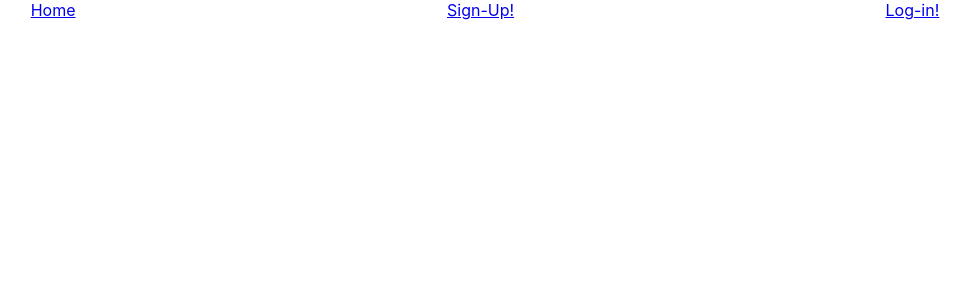
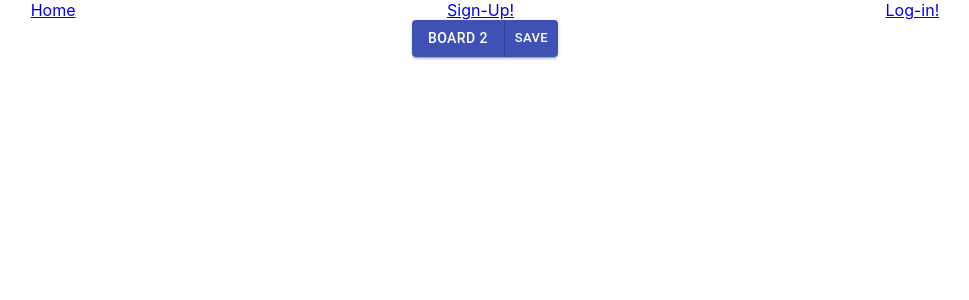
Before and after one commit to Build-Week-Pintereach-PT/Front-End, a React (Create React App) app: page /article in a window 1280 px wide. Shown: the top 300 px of the page, without its empty margins (155-1124 px from the left). Built offline with nearby package versions, Linux system fonts and the light colour scheme.

Commit message:
added save button component. Also added Article component to test Save button

```diff
--- a/src/App.js
+++ b/src/App.js
@@ -6,6 +6,7 @@ import Login from  './components/forms/Login'
 import { Route } from 'react-router-dom'
 import Homepage from './components/home/HomePage'
 import DashBoard from './components/home/DashBoard';
+import ArticleCard from './components/article/ArticleCard';
 
 
 function App() {
@@ -16,6 +17,7 @@ function App() {
       <Route exact path= '/signup' component= {SignUp}/>
       <Route exact path='/login' component={Login}/>
       <Route exact path='/dashboard' component={DashBoard}/>
+      <Route exact path ='/article' component={ArticleCard}/>
     </div>
   );
 }
--- a/src/components/SaveButton.js
+++ b/src/components/SaveButton.js
@@ -0,0 +1,90 @@
+import React from 'react';
+import Grid from '@material-ui/core/Grid';
+import Button from '@material-ui/core/Button';
+import ButtonGroup from '@material-ui/core/ButtonGroup';
+import ClickAwayListener from '@material-ui/core/ClickAwayListener';
+import Grow from '@material-ui/core/Grow';
+import Paper from '@material-ui/core/Paper';
+import Popper from '@material-ui/core/Popper';
+import MenuItem from '@material-ui/core/MenuItem';
+import MenuList from '@material-ui/core/MenuList';
+
+// This will be an array of Boards
+const options = ['Board 1', 'Board 2', 'Board 3'];
+
+export default function SaveButton() {
+  const [open, setOpen] = React.useState(false);
+  const anchorRef = React.useRef(null);
+  const [selectedIndex, setSelectedIndex] = React.useState(1);
+
+  const handleClick = () => {
+    console.info(`You clicked ${options[selectedIndex]}`);
+  };
+
+  //   This is where you assign what the click will do
+  const handleMenuItemClick = (event, index) => {
+    setSelectedIndex(index);
+    setOpen(false);
+  };
+
+  const handleToggle = () => {
+    setOpen(prevOpen => !prevOpen);
+  };
+
+  const handleClose = event => {
+    if (anchorRef.current && anchorRef.current.contains(event.target)) {
+      return;
+    }
+
+    setOpen(false);
+  };
+
+  return (
+    <Grid container direction="column" alignItems="center">
+      <Grid item xs={12}>
+        <ButtonGroup variant="contained" color="primary" ref={anchorRef} aria-label="split button">
+          <Button onClick={handleClick}>{options[selectedIndex]}</Button>
+          <Button
+            color="primary"
+            size="small"
+            aria-controls={open ? 'split-button-menu' : undefined}
+            aria-expanded={open ? 'true' : undefined}
+            aria-label="select merge strategy"
+            aria-haspopup="menu"
+            onClick={handleToggle}
+          >
+            Save
+          </Button>
+        </ButtonGroup>
+        <Popper open={open} anchorEl={anchorRef.current} role={undefined} transition disablePortal>
+          {({ TransitionProps, placement }) => (
+            <Grow
+              {...TransitionProps}
+              style={{
+                transformOrigin: placement === 'bottom' ? 'center top' : 'center bottom',
+              }}
+            >
+              <Paper>
+                <ClickAwayListener onClickAway={handleClose}>
+                  <MenuList id="split-button-menu">
+                      {/* This maps over the Array of boards and assigns them a menu item in the dropdown */}
+                    {options.map((option, index) => (
+                      <MenuItem
+                        key={option}
+                        disabled={index === 5}
+                        selected={index === selectedIndex}
+                        onClick={event => handleMenuItemClick(event, index)}
+                      >
+                        {option}
+                      </MenuItem>
+                    ))}
+                  </MenuList>
+                </ClickAwayListener>
+              </Paper>
+            </Grow>
+          )}
+        </Popper>
+      </Grid>
+    </Grid>
+  );
+}
--- a/src/components/article/ArticleCard.js
+++ b/src/components/article/ArticleCard.js
@@ -0,0 +1,11 @@
+import React from 'react'
+import SaveButton from '../SaveButton'
+
+const ArticleCard =()=>{
+
+return (
+    <SaveButton/>
+)
+
+}
+export default ArticleCard;
--- a/src/components/forms/Login.js
+++ b/src/components/forms/Login.js
@@ -9,7 +9,7 @@ align-items:center;
 `
 
 const Login = () => {
-  const { handleSubmit, register, errors, reset } = useForm();
+  const { handleSubmit, register, errors } = useForm();
   const onSubmit = (values, e) => {
     console.log(values);
     e.target.reset()
@@ -23,10 +23,16 @@ const Login = () => {
         <input
             name="email"
             placeholder="Email"
-            ref={register({ required: true })}
+            ref={register({
+              required: true,
+              pattern: {
+                  value: /^[A-Z0-9._%+-]+@[A-Z0-9.-]+\.[A-Z]{2,4}$/i,
+                  message: "invalid email address"
+                } })}
         />
         {errors.email && errors.email.type === 'required' && <p>This field is required</p>
         }
+        {errors.email && errors.email.message}
 
         <label>Password</label>
         <input
--- a/src/components/home/DashBoard.js
+++ b/src/components/home/DashBoard.js
@@ -1,5 +1,4 @@
 import React from 'react'
-
 
 
 const DashBoard = () => {
--- a/src/components/home/NavBar.js
+++ b/src/components/home/NavBar.js
@@ -1,4 +1,4 @@
-import React from 'react'
+import React, { Fragment } from 'react'
 import { Link } from 'react-router-dom'
 import styled from 'styled-components'
 
@@ -10,14 +10,14 @@ justify-content: space-around;
 export default function Navbar() {
     return (
 
-    <div>
+    <Fragment>
         <Navigation>
             <Link to='/'>Home</Link>
             <Link to='/signup'>Sign-Up!</Link>
             <Link to='/login'>Log-in!</Link>
         </Navigation>
 
-    </div>
+    </Fragment>
     )
 
 }
```
